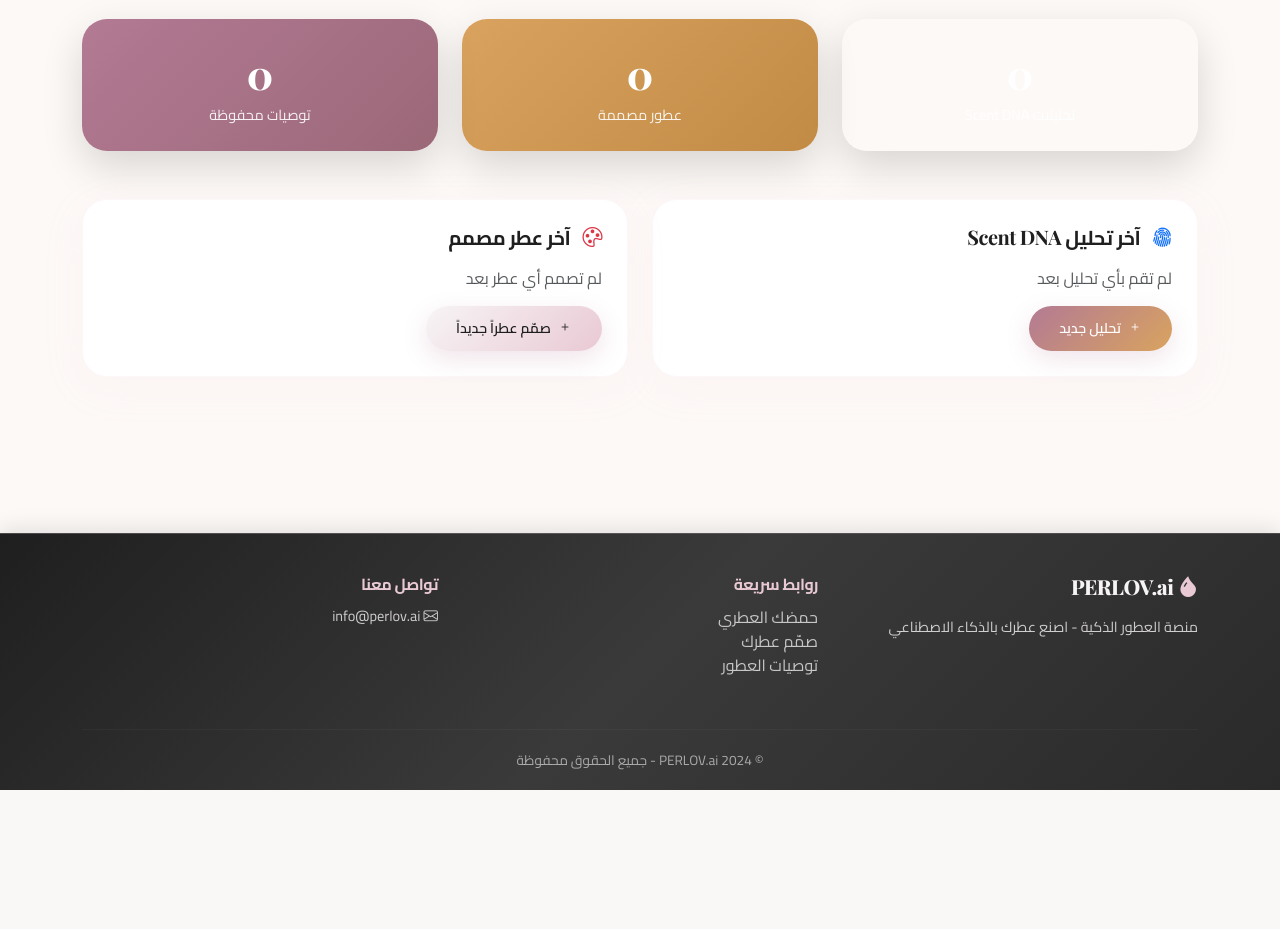
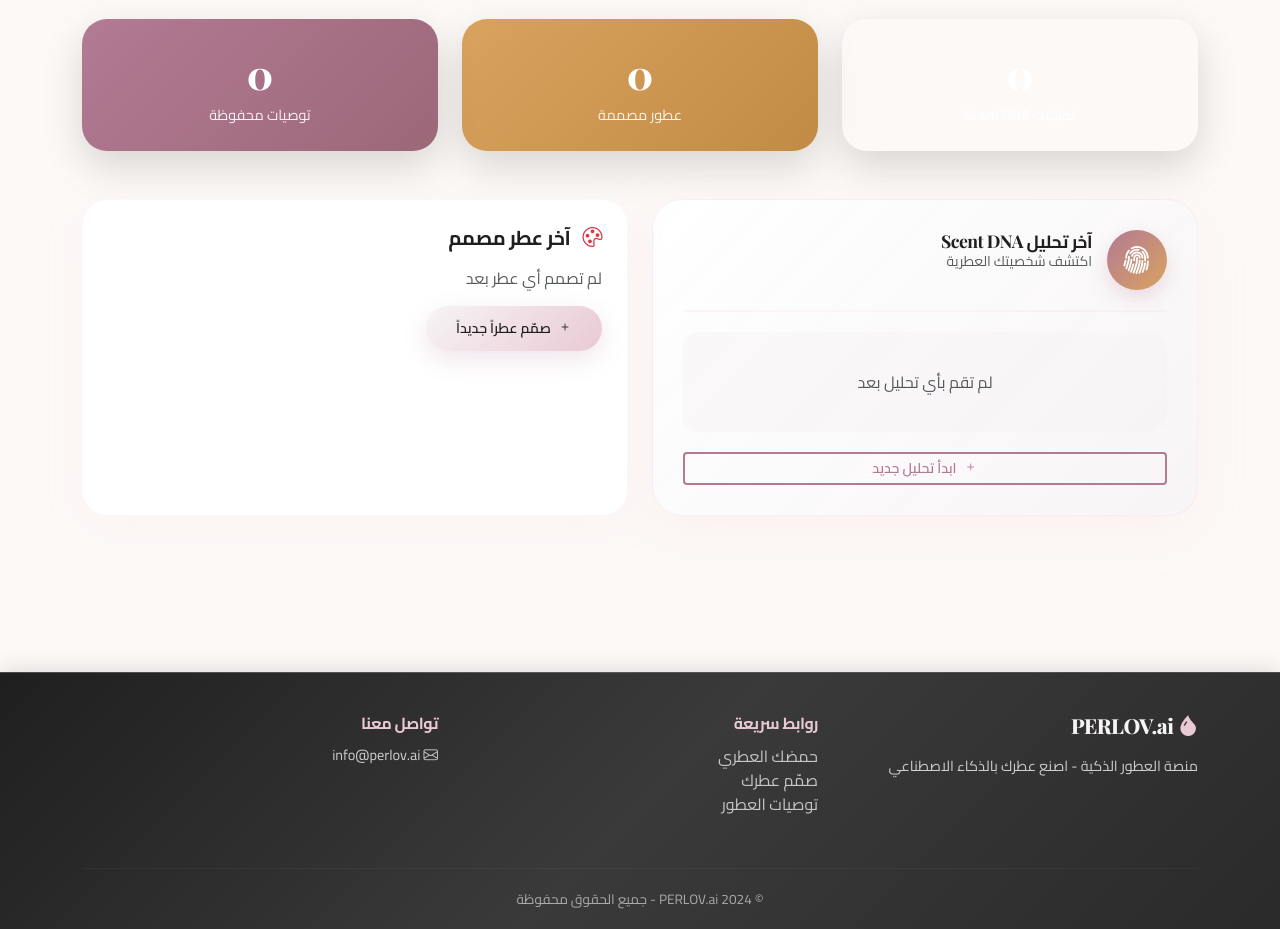
Before and after one commit to Omar-Shaheen-2001/Perlov_ai, a Flask app: page /dashboard in a window 1280 px wide. Shown: the part 354-1283 px from the top of the page. Before the commit the page ends 1144 px from the top, so only its background shows below. Run offline with Flask 3, Linux system fonts and the light colour scheme; a user stored in the database is signed in.

Commit message:
Enhance Scent DNA analysis card with luxurious design and clear presentation
Redesigned the Scent DNA analysis card in the dashboard with a luxurious gradient background, improved layout, and clearer display of scent personality and analysis details.

Replit-Commit-Author: Agent
Replit-Commit-Session-Id: eb15c536-c45d-4e1b-bd2d-11c422eb3b30
Replit-Commit-Checkpoint-Type: full_checkpoint
Replit-Commit-Event-Id: 0790e64d-f461-4f1e-b287-67f3d26131a3
Replit-Commit-Screenshot-Url: https://storage.googleapis.com/screenshot-production-us-central1/4a38d5c3-95fc-4b15-b9a4-da906ae912e2/eb15c536-c45d-4e1b-bd2d-11c422eb3b30/5ZDbRto
Replit-Helium-Checkpoint-Created: true

```diff
--- a/app/static/css/style.css
+++ b/app/static/css/style.css
@@ -454,6 +454,104 @@ body {
     border: 1px solid rgba(233, 201, 211, 0.15);
 }
 
+.scent-dna-card {
+    background: linear-gradient(135deg, rgba(255, 255, 255, 0.96) 0%, rgba(247, 244, 246, 0.92) 100%);
+    backdrop-filter: blur(15px);
+    border-radius: 30px;
+    padding: 30px;
+    box-shadow: 0 15px 50px rgba(233, 201, 211, 0.15);
+    height: 100%;
+    border: 1.5px solid rgba(233, 201, 211, 0.25);
+    display: flex;
+    flex-direction: column;
+    gap: 20px;
+}
+
+.scent-dna-header {
+    display: flex;
+    align-items: flex-start;
+    gap: 15px;
+    padding-bottom: 20px;
+    border-bottom: 2px solid rgba(233, 201, 211, 0.15);
+}
+
+.scent-dna-icon {
+    width: 60px;
+    height: 60px;
+    background: linear-gradient(135deg, #B37A94 0%, #D9A35F 100%);
+    border-radius: 50%;
+    display: flex;
+    align-items: center;
+    justify-content: center;
+    font-size: 1.8rem;
+    color: white;
+    box-shadow: 0 8px 20px rgba(179, 122, 148, 0.25);
+    flex-shrink: 0;
+}
+
+.scent-dna-header h5 {
+    color: var(--deep-black);
+    font-size: 1.1rem;
+}
+
+.scent-dna-content {
+    flex-grow: 1;
+    display: flex;
+    flex-direction: column;
+    gap: 15px;
+}
+
+.scent-personality {
+    text-align: center;
+    padding: 20px;
+    background: linear-gradient(135deg, rgba(185, 122, 148, 0.08) 0%, rgba(217, 163, 95, 0.08) 100%);
+    border-radius: 20px;
+    border: 1px solid rgba(233, 201, 211, 0.2);
+}
+
+.personality-badge-lg {
+    display: inline-block;
+    background: linear-gradient(135deg, #B37A94 0%, #D9A35F 100%);
+    color: white;
+    padding: 12px 30px;
+    border-radius: 50px;
+    font-weight: 700;
+    font-size: 1.05rem;
+    box-shadow: 0 8px 20px rgba(179, 122, 148, 0.2);
+}
+
+.profile-meta {
+    background: rgba(247, 244, 246, 0.8);
+    padding: 15px;
+    border-radius: 15px;
+    border-left: 3px solid var(--warm-amber);
+}
+
+.scent-dna-empty {
+    flex-grow: 1;
+    display: flex;
+    align-items: center;
+    justify-content: center;
+    min-height: 100px;
+    background: rgba(247, 244, 246, 0.5);
+    border-radius: 15px;
+}
+
+.btn-outline-gradient {
+    background: transparent;
+    border: 2px solid var(--velvet-plum);
+    color: var(--velvet-plum);
+    font-weight: 600;
+    transition: all 0.3s ease;
+}
+
+.btn-outline-gradient:hover {
+    background: var(--velvet-plum);
+    color: white;
+    transform: translateY(-2px);
+    box-shadow: 0 8px 20px rgba(179, 122, 148, 0.2);
+}
+
 .stat-card {
     color: white;
     border-radius: 25px;
--- a/app/templates/dashboard/index.html
+++ b/app/templates/dashboard/index.html
@@ -34,26 +34,40 @@
 
     <div class="row g-4 mb-5">
         <div class="col-md-6">
-            <div class="dashboard-card">
-                <h5 class="fw-bold mb-3">
-                    <i class="bi bi-fingerprint text-primary me-2"></i>
-                    آخر تحليل Scent DNA
-                </h5>
-                {% if latest_profile %}
-                <div class="bg-light rounded-4 p-3 mb-3">
-                    <div class="d-flex justify-content-between align-items-center">
-                        <div>
-                            <h6 class="fw-bold mb-1">{{ latest_profile.scent_personality or 'شخصية عطرية' }}</h6>
-                            <small class="text-muted">{{ latest_profile.created_at.strftime('%Y-%m-%d') }}</small>
-                        </div>
-                        <a href="{{ url_for('scent_dna.result', id=latest_profile.id) }}" class="btn btn-outline-primary btn-sm">عرض</a>
+            <div class="scent-dna-card">
+                <div class="scent-dna-header">
+                    <div class="scent-dna-icon">
+                        <i class="bi bi-fingerprint"></i>
+                    </div>
+                    <div>
+                        <h5 class="fw-bold mb-0">آخر تحليل Scent DNA</h5>
+                        <p class="small text-muted mb-0">اكتشف شخصيتك العطرية</p>
                     </div>
                 </div>
+
+                {% if latest_profile %}
+                <div class="scent-dna-content">
+                    <div class="scent-personality">
+                        <span class="personality-badge-lg">{{ latest_profile.scent_personality or 'شخصية عطرية' }}</span>
+                    </div>
+                    <div class="profile-meta">
+                        <small class="text-muted d-block">تاريخ التحليل: {{ latest_profile.created_at.strftime('%Y-%m-%d') }}</small>
+                        {% if latest_profile.favorite_notes %}
+                        <small class="text-muted d-block">النوتات المفضلة: {{ latest_profile.favorite_notes[:30] }}</small>
+                        {% endif %}
+                    </div>
+                    <a href="{{ url_for('scent_dna.result', id=latest_profile.id) }}" class="btn btn-gradient btn-sm w-100">
+                        <i class="bi bi-arrow-right me-1"></i> عرض التفاصيل
+                    </a>
+                </div>
                 {% else %}
-                <p class="text-muted">لم تقم بأي تحليل بعد</p>
+                <div class="scent-dna-empty">
+                    <p class="text-center text-muted mb-0">لم تقم بأي تحليل بعد</p>
+                </div>
                 {% endif %}
-                <a href="{{ url_for('scent_dna.form') }}" class="btn btn-gradient btn-sm">
-                    <i class="bi bi-plus me-1"></i> تحليل جديد
+
+                <a href="{{ url_for('scent_dna.form') }}" class="btn btn-outline-gradient btn-sm w-100">
+                    <i class="bi bi-plus me-1"></i> ابدأ تحليل جديد
                 </a>
             </div>
         </div>
```
